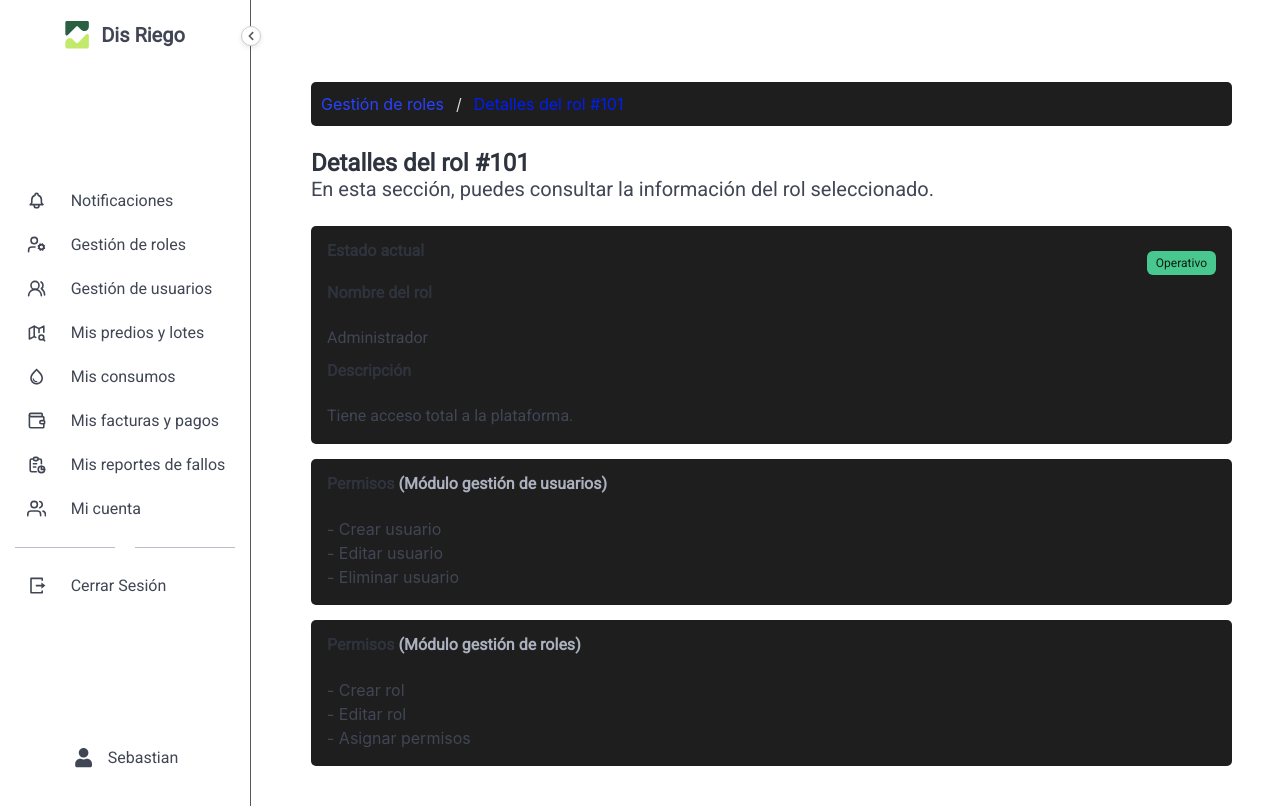
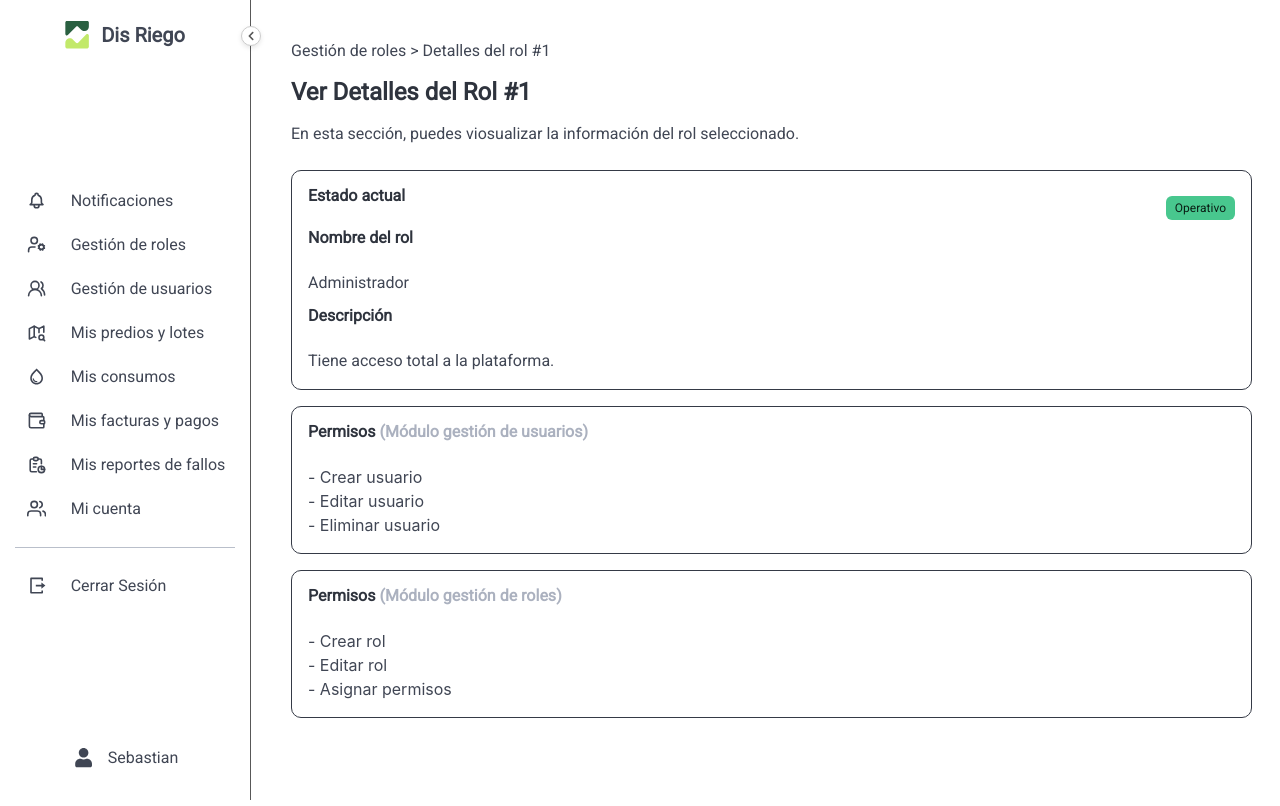
Before and after one commit to DisRiego/DisRiego_Frontend_Web, a React (Vite) app: page /dashboard/rol/1 in a window 1280 px wide. Shown: the top 806 px of the page. Built offline with nearby package versions, Linux system fonts and the light colour scheme.

Commit message:
Change: Se actualiza los estilos del componente Rol_detail.jsx

```diff
--- a/src/components/dashboard/Names_navegation.js
+++ b/src/components/dashboard/Names_navegation.js
@@ -23,6 +23,12 @@ const Names_navegation = {
         "detail": "Detalles del lote #",
       },
     },
+    "rol": {
+      name: "Gestión de roles",
+      submodules: {
+        "detail": "Detalles del rol #",
+      },
+    },
   };
 
   export default Names_navegation;
--- a/src/components/dashboard/Option_user.jsx
+++ b/src/components/dashboard/Option_user.jsx
@@ -108,7 +108,7 @@ const Option_user = ({ handleOptionChange, selectedOption, isCollapsed }) => {
           </span>
           {!isCollapsed && <span>Mi cuenta</span>}
         </Link>
-        <div className="separator"></div>
+        <div className="separator separator-sidebar"></div>
         <button className="navbar-item">
           <span className="icon">
             <RiLogoutBoxRLine />
--- a/src/components/dashboard/details/Rol_detail.jsx
+++ b/src/components/dashboard/details/Rol_detail.jsx
@@ -1,36 +1,65 @@
-import React from "react";
+import { useParams } from "react-router-dom";
+import Head from "../Head";
 
-const DetallesRol = ({ role }) => {
+const Rol_detail = ({ role }) => {
+  const { id } = useParams();
+
+  const head_data = {
+    title: "Ver Detalles del Rol #" + id,
+    description:
+      "En esta sección, puedes viosualizar la información del rol seleccionado.",
+  };
+
+  const roleData = {
+    id: 101,
+    name: "Administrador",
+    description: "Tiene acceso total a la plataforma.",
+    status: "Operativo",
+    permisos: [
+      {
+        nombre: "gestión de usuarios",
+        permisos: ["Crear usuario", "Editar usuario", "Eliminar usuario"],
+      },
+      {
+        nombre: "gestión de roles",
+        permisos: ["Crear rol", "Editar rol", "Asignar permisos"],
+      },
+    ],
+  };
+
+  const rolInfo = role || roleData;
+
   return (
-    <div className="rol-detail container mt-5">
-      <nav className="rol-detail__breadcrumb breadcrumb" aria-label="breadcrumbs">
-        <ul>
-          <li><a href="#">Gestión de roles</a></li>
-          <li className="is-active"><a href="#" aria-current="page">Detalles del rol #{role.id}</a></li>
-        </ul>
-      </nav>
+    <div className="">
+      <Head className="mb-3" head_data={head_data} />
 
-      <div>
-        <h2 className="rol-detail__title title is-4">Detalles del rol #{role.id}</h2>
-        <p className="rol-detail__subtitle subtitle">En esta sección, puedes consultar la información del rol seleccionado.</p>
+      {/* Información del rol */}
+      <div className="rol-detail ">
+        <div className="is-flex is-justify-content-space-between is-align-items-center">
+          <h3 className="title is-6">Estado actual</h3>
+          <span
+            className={`tag ${
+              rolInfo.status === "Operativo" ? "is-success" : "is-danger"
+            }`}
+          >
+            {rolInfo.status}
+          </span>
+        </div>
+        <h3 className="title is-6">Nombre del rol</h3>
+        <p>{rolInfo.name}</p>
+        <h3 className="title is-6 mt-3">Descripción</h3>
+        <p>{rolInfo.description}</p>
+      </div>
 
-        {/* Información del rol */}
-        <div className="rol-detail__box custom-box">
-          <div className="is-flex is-justify-content-space-between is-align-items-center">
-            <h3 className="rol-detail__title title is-6">Estado actual</h3>
-            <span className="tag is-success">{role.estado}</span>
-          </div>
-          <h3 className="rol-detail__title title is-6">Nombre del rol</h3>
-          <p>{role.nombre}</p>
-          <h3 className="rol-detail__title title is-6 mt-3">Descripción</h3>
-          <p>{role.descripcion}</p>
-        </div>
-
-        {/* Permisos */}
-        {role.permisos.map((modulo, index) => (
-          <div key={index} className="rol-detail__box custom-box">
-            <h3 className="rol-detail__title title is-6">
-              Permisos <span className="has-text-grey-light">(Módulo {modulo.nombre})</span>
+      {/* Permisos */}
+      {rolInfo.permisos && rolInfo.permisos.length > 0 ? (
+        rolInfo.permisos.map((modulo, index) => (
+          <div key={index} className="rol-detail ">
+            <h3 className="title is-6">
+              Permisos{" "}
+              <span className="has-text-grey-light">
+                (Módulo {modulo.nombre})
+              </span>
             </h3>
             <ul>
               {modulo.permisos.map((permiso, idx) => (
@@ -38,32 +67,12 @@ const DetallesRol = ({ role }) => {
               ))}
             </ul>
           </div>
-        ))}
-      </div>
+        ))
+      ) : (
+        <p>No hay permisos asignados.</p>
+      )}
     </div>
   );
 };
 
-// Ejemplo de datos para probar con permisos agregados
-const roleData = {
-  id: 101,
-  nombre: "Administrador",
-  descripcion: "Tiene acceso total a la plataforma.",
-  estado: "Operativo",
-  permisos: [
-    {
-      nombre: "gestión de usuarios",
-      permisos: ["Crear usuario", "Editar usuario", "Eliminar usuario"],
-    },
-    {
-      nombre: "gestión de roles",
-      permisos: ["Crear rol", "Editar rol", "Asignar permisos"],
-    },
-  ],
-};
-
-const App = () => {
-  return <DetallesRol role={roleData} />;
-};
-
-export default App;
+export default Rol_detail;
--- a/src/styles/index.css
+++ b/src/styles/index.css
@@ -321,6 +321,10 @@ form > .button-login {
   background-color: transparent;
 }
 
+.separator.separator-sidebar {
+  background-color: #b9bfca;
+}
+
 .separator::before,
 .separator::after {
   content: "";
@@ -441,51 +445,11 @@ form > .button-login {
 }
 
 .rol-detail {
-  padding: 20px;
-}
-
-.rol-detail__breadcrumb {
-  border-radius: 5px;
-  padding: 10px;
-}
-
-.rol-detail__box {
-  border-radius: 8px;
-  padding: 15px;
-  margin-bottom: 15px;
-}
-
-.rol-detail__title {
-  color: #333;
-  font-weight: bold;
-}
-
-.rol-detail__subtitle {
-  color: #666;
-}
-
-.custom-box {
-  background-color: #1e1e1e;
-  box-shadow: none;
-  border: 1px;
+  padding: 1em;
+  margin-bottom: 1em;
+  border: 1px solid hsl(221, 14%, calc(24% + 0%));
   padding: 1rem;
-  border-radius: 5px;
-}
-
-.rol-detail__tag {
-  font-size: 0.9rem;
-  padding: 5px 10px;
-  border-radius: 5px;
-}
-
-.breadcrumb {
-  background-color: #1e1e1e ; /* Ajusta el color al modo oscuro */
-  color: #ccc;
-  border-radius: 5px;
-}
-
-.breadcrumb a {
-  color: #6da8f5; /* Color azul claro para enlaces */
+  border-radius: 10px;
 }
 
 .modal-card > .modal-card-body {
@@ -527,3 +491,7 @@ form > .button-login {
 .message > .message-header > .title-message {
   margin-bottom: 0px;
 }
+
+.navigation {
+  margin-bottom: 1em;
+}
```
